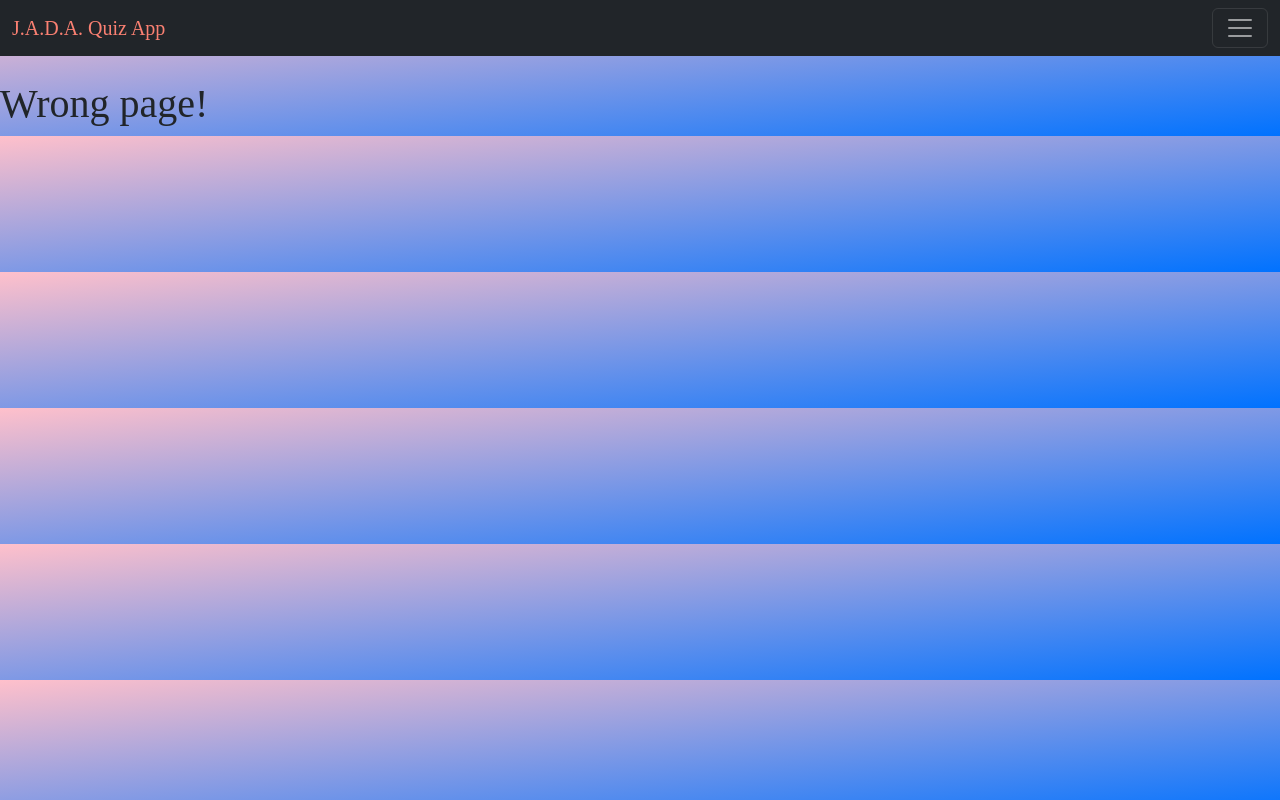
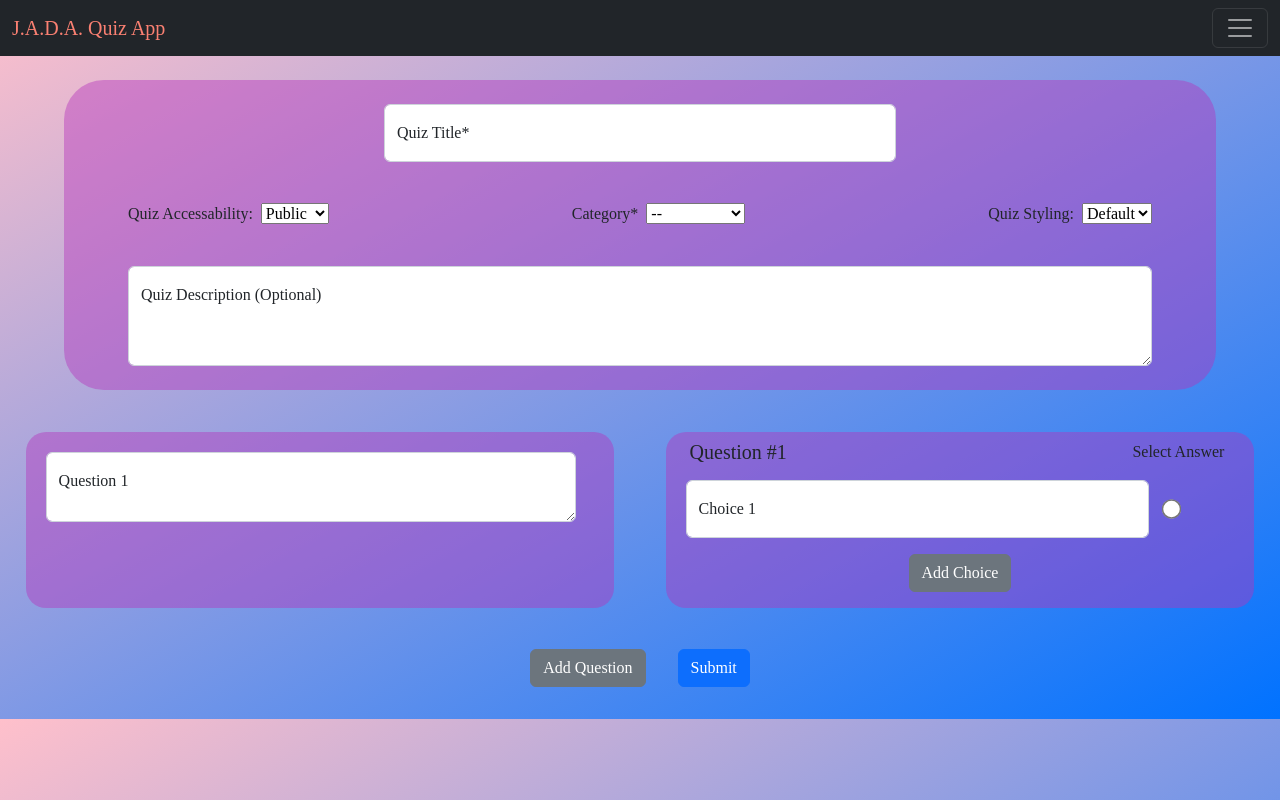
Before and after one commit to Awele1111/JADA-Quiz-App, a React (Create React App) app in the folder client/: page /createQuiz/1 in a window 1280 px wide. Built offline with nearby package versions, Linux system fonts and the light colour scheme; no server answers.

Commit message:
updated route to edit quiz to pass id in url

```diff
--- a/client/src/App.js
+++ b/client/src/App.js
@@ -57,6 +57,7 @@ function App() {
           <Switch>
             <Route exact path='/' component={Home} />
             <Route exact path='/createQuiz' component={CreateQuiz} />
+            <Route path='/createQuiz/:id' component={CreateQuiz} />
             <Route exact path='/profile' component={ProfilePage} />
             <Route exact path='/login' component={Login} />
             <Route exact path='/signUp' component={Register} />
--- a/client/src/pages/CreateQuiz/CreateQuiz.js
+++ b/client/src/pages/CreateQuiz/CreateQuiz.js
@@ -1,4 +1,5 @@
-import React, { useState } from 'react'
+import React, { useState } from 'react';
+// import { useParams } from 'react-router-dom';
 import './createQuiz.css'
 import trashLogo from '../../assets/trashLogo.svg';
 import { useMutation, useQuery } from '@apollo/client';
@@ -11,9 +12,10 @@ const CreateQuiz = (props) => {
 	const [createQuiz, {error, newData}] = useMutation(CREATE_QUIZ);
 	const [loaded, setLoaded] = useState(false);
 
+	let path = window.location.pathname.split('/')
 	let quizId;
-	if(props.location.state) {
-		quizId = props.location.state.quizData._id || null;
+	if(path.length > 2) {
+		quizId = path[2];
 	}
 	const { loading, data } = useQuery(QUERY_QUIZ, { variables: {id: quizId}});
 	let quizData = data?.quiz || null;
@@ -22,7 +24,6 @@ const CreateQuiz = (props) => {
 		setLoaded(true);
 		setQuizValues({title: quizData.title, public: quizData.public, style: quizData.style, category: quizData.category, description: quizData.description});
 		setQuestionValues(quizData.questions);
-		console.log(quizData)
 	}
 
 	if(loading) {
@@ -36,10 +37,10 @@ const CreateQuiz = (props) => {
 				newQuizValues.title = event.target.value;
 				break
 			case 'quizSecurity':
-				if(event.target.value === 'private'){
+				if(event.target.value === 'true'){
+					newQuizValues.public = true;
+				} else {
 					newQuizValues.public = false;
-				} else {
-					newQuizValues.public = true;
 				}
 				break
 			case 'quizStyling':
@@ -47,7 +48,6 @@ const CreateQuiz = (props) => {
 				break
 			case 'quizCategory':
 				newQuizValues.category = event.target.value;
-				console.log(newQuizValues.category);
 				break
 			case 'quizDescription':
 				newQuizValues.description = event.target.value;
@@ -182,28 +182,28 @@ const CreateQuiz = (props) => {
 				<div className='dropDownFlex d-flex justify-content-between w-100 pt-4'>
 					<div className='dropDownElement'>
 						<label className='me-2'>Quiz Accessability:</label>
-						<select name="quizSecurity" onChange={event => handleInfoChange(event)}>
-							<option value="public" selected>Public</option>
-							{quizValues.category === "private"? <option value="private" selected>private</option>: <option value="private">private</option>}
+						<select name="quizSecurity" defaultValue={quizValues.public ? 'true': 'false'} onChange={event => handleInfoChange(event)}>
+							<option value='true'>Public</option>
+							<option value='false'>Private</option>
 						</select>
 					</div>
 					<div className='dropDownElement'>
 						<label className='me-2'>Category*</label>
-						<select name="quizCategory" onChange={event => handleInfoChange(event)}>
-							<option value="" selected>--</option>
-							{quizValues.category === "General"? <option value="General" selected>General</option>: <option value="General">General</option>}
-							{quizValues.category === "School"? <option value="School" selected>School</option>: <option value="School">School</option>}
-							{quizValues.category === "Sports"? <option value="Sports" selected>Sports</option>: <option value="Sports">Sports</option>}
-							{quizValues.category === "Games"? <option value="Games" selected>Games</option>: <option value="Games">Games</option>}
-							{quizValues.category === "Pop Culture"? <option value="Pop Culture" selected>Pop Culture</option>: <option value="Pop Culture">Pop Culture</option>}
-							{quizValues.category === "Music"? <option value="Music" selected>Music</option>: <option value="Music">Music</option>}
-							{quizValues.category === "Other"? <option value="Other" selected>Other</option>: <option value="Other">Other</option>}
+						<select name="quizCategory" defaultValue={quizValues.category} onChange={event => handleInfoChange(event)}>
+							<option value="">--</option>
+							<option value="General">General</option>
+							<option value="School">School</option>
+							<option value="Sports">Sports</option>
+							<option value="Games">Games</option>
+							<option value="Pop Culture">Pop Culture</option>
+							<option value="Music">Music</option>
+							<option value="Other">Other</option>
 						</select>
 					</div>
 					<div className='dropDownElement'>
 						<label className='me-2'>Quiz Styling:</label>
-						<select name="quizStyling" onChange={event => handleInfoChange(event)}>
-							<option value="default" selected>Default</option>
+						<select name="quizStyling" defaultValue={quizValues.style} onChange={event => handleInfoChange(event)}>
+							<option value="default">Default</option>
 						</select>
 					</div>
 				</div>
--- a/client/src/pages/ProfilePage/profileComponents/myQuizzes.js
+++ b/client/src/pages/ProfilePage/profileComponents/myQuizzes.js
@@ -54,14 +54,14 @@ const MyQuizzes = ({ userId }) => {
                                 data-title={quiz.title}
                                 onClick={(event) => handleDelete(event)}>
                             </img>
-                            <Link to={{ pathname: '/createQuiz', state: { quizData: quiz } }}>
+                            <a href={`/createQuiz/${quiz._id}`}>
                                 <img src={editLogo}
                                     className='logo'
                                     alt='Edit Quiz Logo'
                                     data-id={quiz._id}
                                     data-title={quiz.title}>
                                 </img>
-                            </Link>
+                            </a>
                         </div>
                         <div className='col'>
                             <h4 className='link-container text-start m-0'>
```
